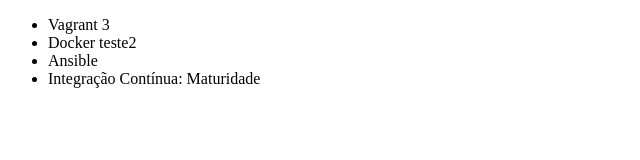
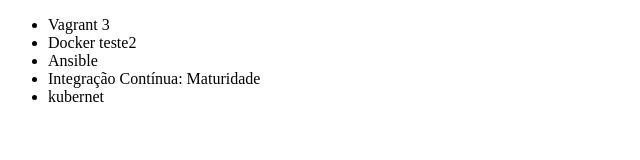
Before and after one commit to luizkamada/alura-git, a plain HTML site: page index.html in a window 1280 px wide. Shown: the full height of the page, 0-640 px from the left. Drawn offline with Linux system fonts and the light colour scheme.

Commit message:
kubernet

```diff
--- a/index.html
+++ b/index.html
@@ -10,6 +10,7 @@
         <li>Docker teste2</li>
         <li>Ansible</li>
         <li>Integração Contínua: Maturidade</li>
+		<li>kubernet</li>
     </ul>
 </body>
 </html>
```
